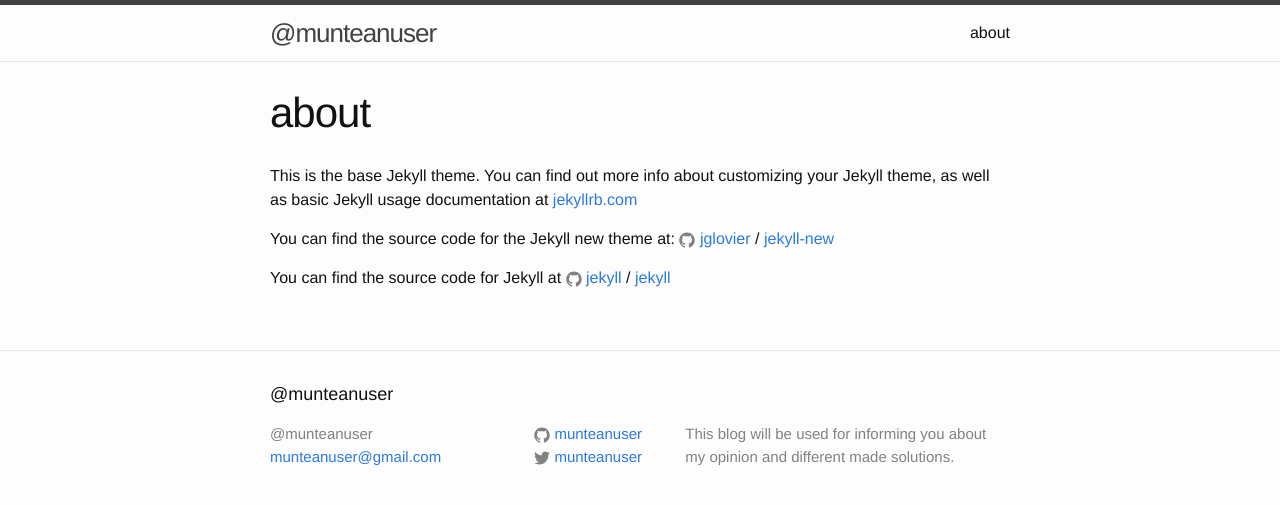
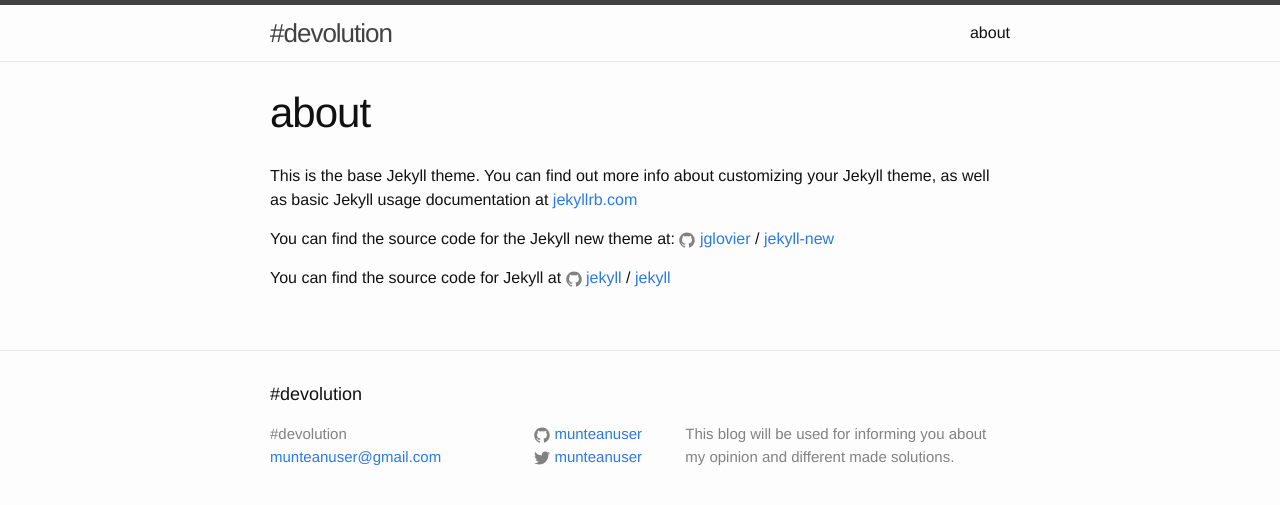
Before and after one commit to munteanuser/munteanuser.github.io, a Jekyll site: the page built from about.md, in a window 1280 px wide. Shown: the top 505 px of the page. Built offline with Jekyll 4.4.1, drawn with Linux system fonts in a browser that asks for light colours.

Commit message:
Update _config.yml

```diff
--- a/_config.yml
+++ b/_config.yml
@@ -6,7 +6,7 @@
 # 'jekyll serve'. If you change this file, please restart the server process.
 
 # Site settings
-title: '@munteanuser'
+title: '#devolution'
 email: munteanuser@gmail.com
 description: > # this means to ignore newlines until "baseurl:"
   This blog will be used for informing you about my opinion and different made solutions.
```
